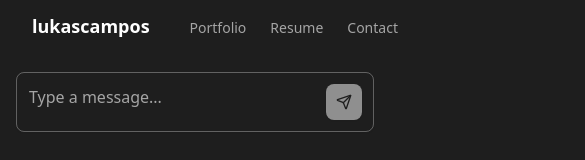
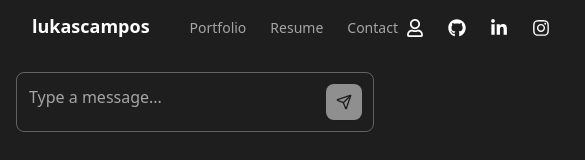
Before and after one commit to marcus-santos/personal-ai-portfolio, a Next.js app in the folder apps/web/: page /lukas in a window 390 px wide. Shown: the top 160 px of the page, 585 px wide, since content can reach past the window. Built offline with nearby package versions, Linux system fonts and the light colour scheme.

Commit message:
fix: header responsivity and user modularization with header-user

```diff
--- a/apps/web/src/app/components/Header.tsx
+++ b/apps/web/src/app/components/Header.tsx
@@ -3,14 +3,6 @@
 import { Button } from '@/components/ui/button';
 import Link from 'next/link';
 import { FaGithub, FaInstagram, FaLinkedinIn, FaRegUser } from 'react-icons/fa';
-import { Dialog, DialogHeader } from '@/components/ui/dialog';
-import {
-  DialogClose,
-  DialogContent,
-  DialogDescription,
-  DialogTitle,
-  DialogTrigger,
-} from '@radix-ui/react-dialog';
 import { usePathname } from 'next/navigation';
 import ContactForm from './ContactForm';
 
@@ -38,7 +30,7 @@ function Header({
   const pathName = usePathname();
 
   return (
-    <header className="sticky top-0 z-50 w-[1472px] h-14 px-8 flex m-auto">
+    <header className="sticky top-0 z-50 w-full max-w-[1472px] h-14 px-8 flex m-auto">
       <div className="flex h-full">
         <Link
           className="text-lg my-3 mr-10 font-semibold whitespace-nowrap"
--- a/apps/web/src/app/lukas/page.tsx
+++ b/apps/web/src/app/lukas/page.tsx
@@ -2,6 +2,7 @@
 
 import { MessageInput } from '@/app/components/message-input';
 import Header from '../components/Header';
+import { lukas } from '../types/header-user';
 
 function page() {
   const handleSendMessage = (message: string) => {
@@ -10,16 +11,7 @@ function page() {
 
   return (
     <div className="w-screen h-full">
-      <Header
-        title={'lukascampos'}
-        titleRef={'/lukas'}
-        portfolioRef={'/lukas/portfolio'}
-        resumeRef={'lukas/resume'}
-        transfer={'/marcus'}
-        githubRef={'https://www.github.com/lukascampos'}
-        linkedInRef={'https://www.linkedin.com/in/lukas-campos'}
-        instagramRef={'https://www.instagram.com/lukasg_campos/'}
-      />
+      <Header {...lukas} />
       <div className="flex items-center justify-center p-4">
         <div className="w-full max-w-2xl">
           <MessageInput onSendMessage={handleSendMessage} />
--- a/apps/web/src/app/lukas/portfolio/page.tsx
+++ b/apps/web/src/app/lukas/portfolio/page.tsx
@@ -1,19 +1,11 @@
 import Header from '@/app/components/Header';
 import ProjectCard from '@/app/components/ProjectCard';
+import { lukas } from '@/app/types/header-user';
 
 function page() {
   return (
     <div className="w-screen h-full flex flex-col justify-center">
-      <Header
-        title={'lukascampos'}
-        titleRef={'/lukas'}
-        portfolioRef={'/lukas/portfolio'}
-        resumeRef={'lukas/resume'}
-        transfer={'/marcus'}
-        githubRef={'https://www.github.com/lukascampos'}
-        linkedInRef={'https://www.linkedin.com/in/lukas-campos'}
-        instagramRef={'https://www.instagram.com/lukasg_campos/'}
-      />
+      <Header {...lukas} />
       <main className="w-2/3 px-8 flex flex-col m-auto">
         <div className="py-17 w-xl">
           <h1 className="text-3xl font-semibold mb-3">FEATURED PROJECTS</h1>
--- a/apps/web/src/app/marcus/page.tsx
+++ b/apps/web/src/app/marcus/page.tsx
@@ -2,20 +2,12 @@ import { Button } from '@/components/ui/button';
 import Header from '../components/Header';
 import Link from 'next/link';
 import ContactForm from '../components/ContactForm';
+import { marcus } from '../types/header-user';
 
 function page() {
   return (
     <div className="w-screen h-full flex flex-col justify-center">
-      <Header
-        title={'marcus-santos'}
-        titleRef={'/marcus'}
-        portfolioRef={'/marcus/portfolio'}
-        resumeRef={'marcus/resume'}
-        transfer={'/lukas'}
-        githubRef={'https://www.github.com/marcus-santos'}
-        linkedInRef={'https://www.linkedin.com/in/marcus-vinicius-csantos'}
-        instagramRef={'https://www.instagram.com/marcus.csantos/'}
-      />
+      <Header {...marcus} />
       <main className="w-2/3 py-10 px-8 flex justify-center">
         <div className="w-1/2 py-12 px-4">
           <h1 className="text-3xl font-bold mb-3">
--- a/apps/web/src/app/marcus/portfolio/page.tsx
+++ b/apps/web/src/app/marcus/portfolio/page.tsx
@@ -1,19 +1,11 @@
 import Header from '../../components/Header';
 import ProjectCard from '../../components/ProjectCard';
+import { marcus } from '@/app/types/header-user';
 
 function page() {
   return (
     <div className="w-screen h-full flex flex-col justify-center">
-      <Header
-        title={'marcus-santos'}
-        titleRef={'/marcus'}
-        portfolioRef={'/marcus/portfolio'}
-        resumeRef={'marcus/resume'}
-        transfer={'/lukas'}
-        githubRef={'https://www.github.com/marcus-santos'}
-        linkedInRef={'https://www.linkedin.com/in/marcus-vinicius-csantos'}
-        instagramRef={'https://www.instagram.com/marcus.csantos/'}
-      />
+      <Header {...marcus} />
       <main className="w-2/3 px-8 flex flex-col m-auto">
         <div className="py-17 w-xl">
           <h1 className="text-3xl font-semibold mb-3">FEATURED PROJECTS</h1>
--- /dev/null
+++ b/apps/web/src/app/types/header-user.tsx
@@ -0,0 +1,35 @@
+interface headerUser {
+  title: string;
+  titleRef: string;
+  portfolioRef: string;
+  resumeRef: string;
+  transfer: string;
+  githubRef: string;
+  linkedInRef: string;
+  instagramRef: string;
+}
+
+const marcus: headerUser = {
+  title: 'marcus-santos',
+  titleRef: '/marcus',
+  portfolioRef: '/marcus/portfolio',
+  resumeRef: '"C:\Users\cg3028518\Downloads\Documento sem título.pdf"',
+  transfer: '/lukas',
+  githubRef: 'https://www.github.com/marcus-santos',
+  linkedInRef: 'https://www.linkedin.com/in/marcus-vinicius-csantos',
+  instagramRef: 'https://www.instagram.com/marcus.csantos/',
+};
+
+const lukas: headerUser = {
+  title: 'lukascampos',
+  titleRef: '/lukas',
+  portfolioRef: '/lukas/portfolio',
+  resumeRef:
+    'https://drive.usercontent.google.com/download?id=1440eo0Mr_oz4KCzquBpwnyQHa7Cso2_V&export=download',
+  transfer: '/marcus',
+  githubRef: 'https://www.github.com/lukascampos',
+  linkedInRef: 'https://www.linkedin.com/in/lukas-campos',
+  instagramRef: 'https://www.instagram.com/lukasg_campos/',
+};
+
+export { marcus, lukas };
```
